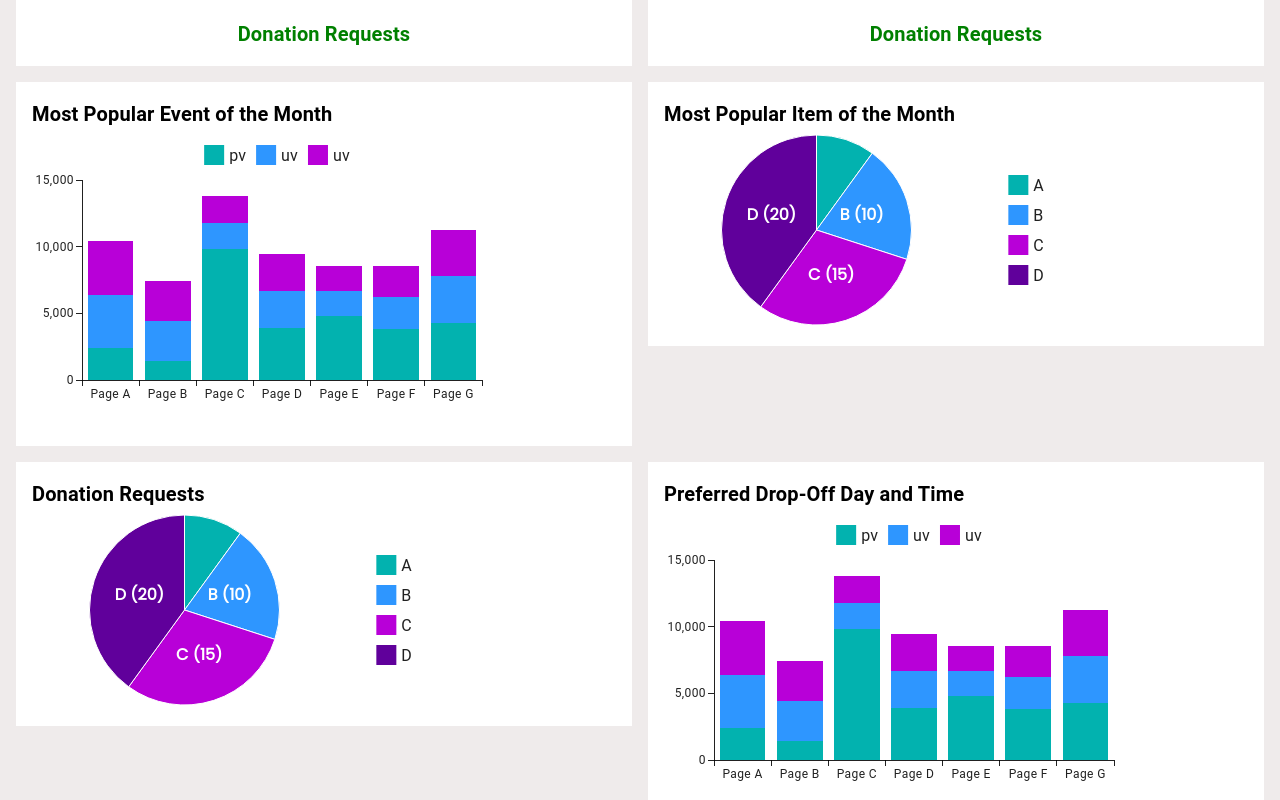
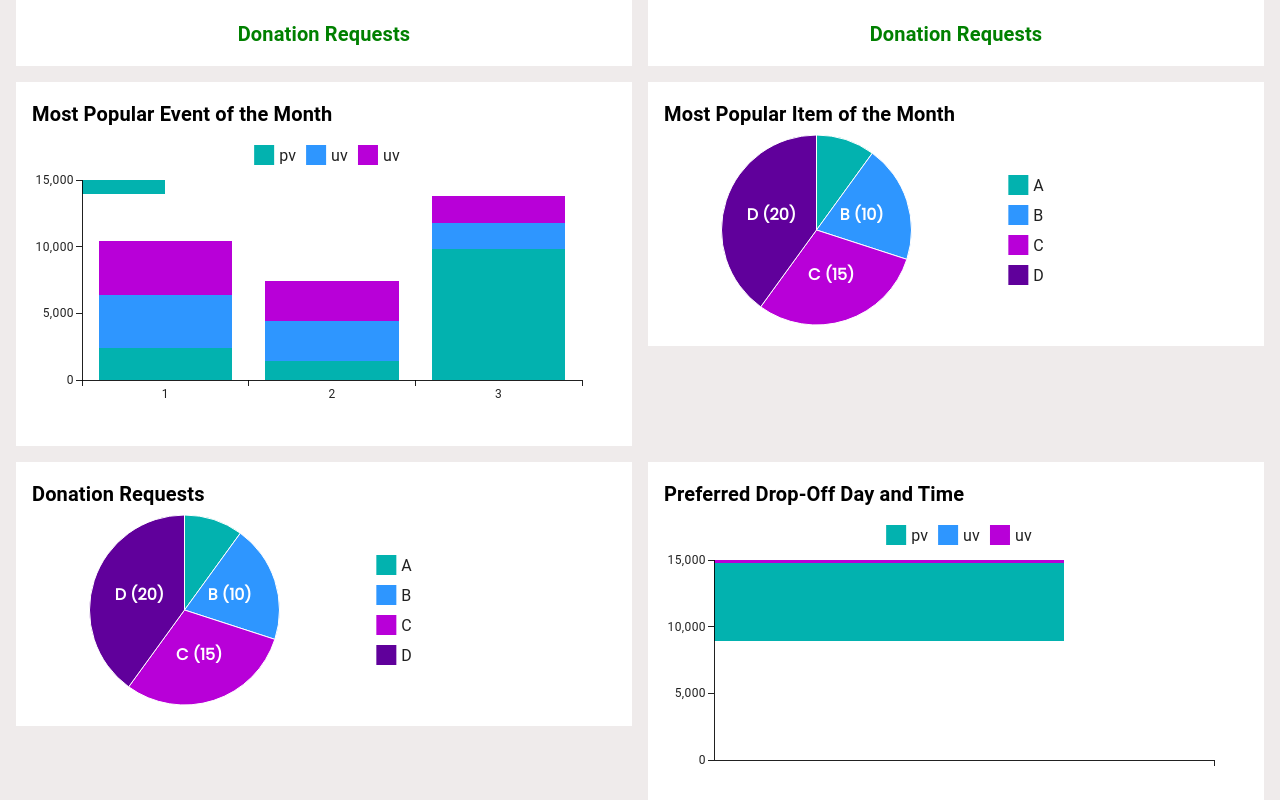
Before and after one commit to felixli1998/FYP-24_DCS__CodeAbility-Crew_EcoYah, a React (Create React App) app in the folder client/: page /admin/dashboard in a window 1280 px wide. Shown: the part 200-1000 px from the top of the page. Built offline with nearby package versions, Linux system fonts and the light colour scheme; no server answers.

Commit message:
feat: called getPreferredDropOff from FE

```diff
--- a/client/src/components/Chart/BarChart.tsx
+++ b/client/src/components/Chart/BarChart.tsx
@@ -4,28 +4,20 @@ import { BarChart } from "@mui/x-charts/BarChart";
 
 type BarChartsType = {
   title: string;
+  xLabels: string[];
 };
 
 export default function BarCharts(props: BarChartsType) {
-  const { title } = props;
-  const uData = [4000, 3000, 2000, 2780, 1890, 2390, 3490];
-  const pData = [2400, 1398, 9800, 3908, 4800, 3800, 4300];
-  const xLabels = [
-    "Page A",
-    "Page B",
-    "Page C",
-    "Page D",
-    "Page E",
-    "Page F",
-    "Page G",
-  ];
+  const { title, xLabels } = props;
+  const uData = [4000, 3000, 2000, 2780, 1890, 2390];
+  const pData = [2400, 1398, 9800, 3908, 4800, 3800];
   return (
     <Box sx={{ backgroundColor: "white", padding: "1rem" }}>
       <Typography variant="h6" fontWeight="bold">
         {title}
       </Typography>
       <BarChart
-        width={500}
+        width={600}
         height={300}
         series={[
           { data: pData, label: "pv", id: "morning", stack: "total" },
--- a/client/src/pages/Admin/Dashboard.tsx
+++ b/client/src/pages/Admin/Dashboard.tsx
@@ -11,31 +11,46 @@ import LineCharts from "../../components/Chart/LineChart";
 import {
   getPopularEventToDate,
   getPopularItemToDate,
+  getPreferredDropOff,
 } from "../../services/dashboardApi";
 
 export default function Dashboard() {
-  const [popularEvent, setPopularEvent] = useState({});
-  const [popularItem, setPopularItem] = useState({});
+  const [popularEvent, setPopularEvent] = useState<
+    Record<string, string | number>
+  >({});
+  const [popularItem, setPopularItem] = useState<
+    Record<string, string | number>
+  >({});
+  const [preferredDropOff, setPreferredDropOff] = useState<
+    Record<string, string | number>[]
+  >([]);
+  const [dayOfWeek, setDayOfWeek] = useState<string[]>([]);
+  const [timeOfDay, setTimeOfWeek] = useState<string[]>([]);
 
   const fetchData = async () => {
     try {
       const popularEventData = await getPopularEventToDate();
       console.log("Popular Event Data:", popularEventData);
-      setPopularEvent({
-        [popularEventData.donationEventName]:
-          popularEventData.donationRequestCount,
-      });
+      setPopularEvent(popularEventData);
 
       const popularItemData = await getPopularItemToDate();
       console.log("Popular Item Data:", popularItemData);
-      setPopularItem({
-        [popularItemData.donationEventItemName]:
-          popularItemData.donationRequestCount,
-      });
+      setPopularItem(popularItemData);
+
+      const preferredDropOffData = await getPreferredDropOff();
+      console.log("Preferred Drop Off Data:", preferredDropOffData);
+      setPreferredDropOff(preferredDropOffData);
+
+      const dayOfWeekArray = preferredDropOffData.map(
+        (object: Record<string, string | number>) => object.dayOfWeek,
+      );
+      setDayOfWeek(dayOfWeekArray);
     } catch (error) {
       console.error("Error fetching data:", error);
     }
   };
+
+  console.log(dayOfWeek);
 
   useEffect(() => {
     fetchData();
@@ -59,21 +74,24 @@ export default function Dashboard() {
         <Grid item md={6}>
           <DashboardCard
             title={"Most Popular Event To Date"}
-            name={Object.keys(popularEvent)[0]}
-            count={Object.values(popularEvent)[0] as number}
+            name={popularEvent.donationEventName as string}
+            count={popularEvent.donationRequestCount as number}
           />
         </Grid>
         <Grid item md={6}>
           <DashboardCard
             title={"Most Popular Item To Date"}
-            name={Object.keys(popularItem)[0]}
-            count={Object.values(popularItem)[0] as number}
+            name={popularItem.donationEventItemName as string}
+            count={popularItem.donationRequestCount as number}
           />
         </Grid>
       </Grid>
       <Grid container spacing={2} sx={{ marginBottom: "1rem" }}>
         <Grid item md={6}>
-          <BarCharts title={"Most Popular Event of the Month"} />
+          <BarCharts
+            title={"Most Popular Event of the Month"}
+            xLabels={["1", "2", "3"]}
+          />
         </Grid>
         <Grid item md={6}>
           <PieCharts title={"Most Popular Item of the Month"} />
@@ -84,7 +102,10 @@ export default function Dashboard() {
           <PieCharts title={"Donation Requests"} />
         </Grid>
         <Grid item md={6}>
-          <BarCharts title={"Preferred Drop-Off Day and Time"} />
+          <BarCharts
+            title={"Preferred Drop-Off Day and Time"}
+            xLabels={dayOfWeek}
+          />
         </Grid>
       </Grid>
       <LineCharts title={"Cashback"} />
--- a/client/src/services/dashboardApi.ts
+++ b/client/src/services/dashboardApi.ts
@@ -18,3 +18,12 @@ export const getPopularItemToDate = async () => {
     throw new Error("Failed to fetch popular item");
   }
 };
+
+export const getPreferredDropOff = async () => {
+  try {
+    const res = await axios.get(DASHBOARD_ROUTES.GET_PREFERRED_DROP_OFF);
+    return res.data.data.data;
+  } catch (error) {
+    throw new Error("Failed to fetch preferred drop off data");
+  }
+};
--- a/client/src/services/routes.ts
+++ b/client/src/services/routes.ts
@@ -66,4 +66,5 @@ export const EVENT_TYPE_ROUTES = {
 export const DASHBOARD_ROUTES = {
   GET_POPULAR_EVENT: `${PARENT_ROUTES.DASHBOARD}/getPopularEventToDate`,
   GET_POPULAR_ITEM: `${PARENT_ROUTES.DASHBOARD}/getPopularItemToDate`,
+  GET_PREFERRED_DROP_OFF: `${PARENT_ROUTES.DASHBOARD}/getPreferredDropOff`,
 };
```
Also changed, not shown: 1 other file (tests, documents, lock files or other folders).
